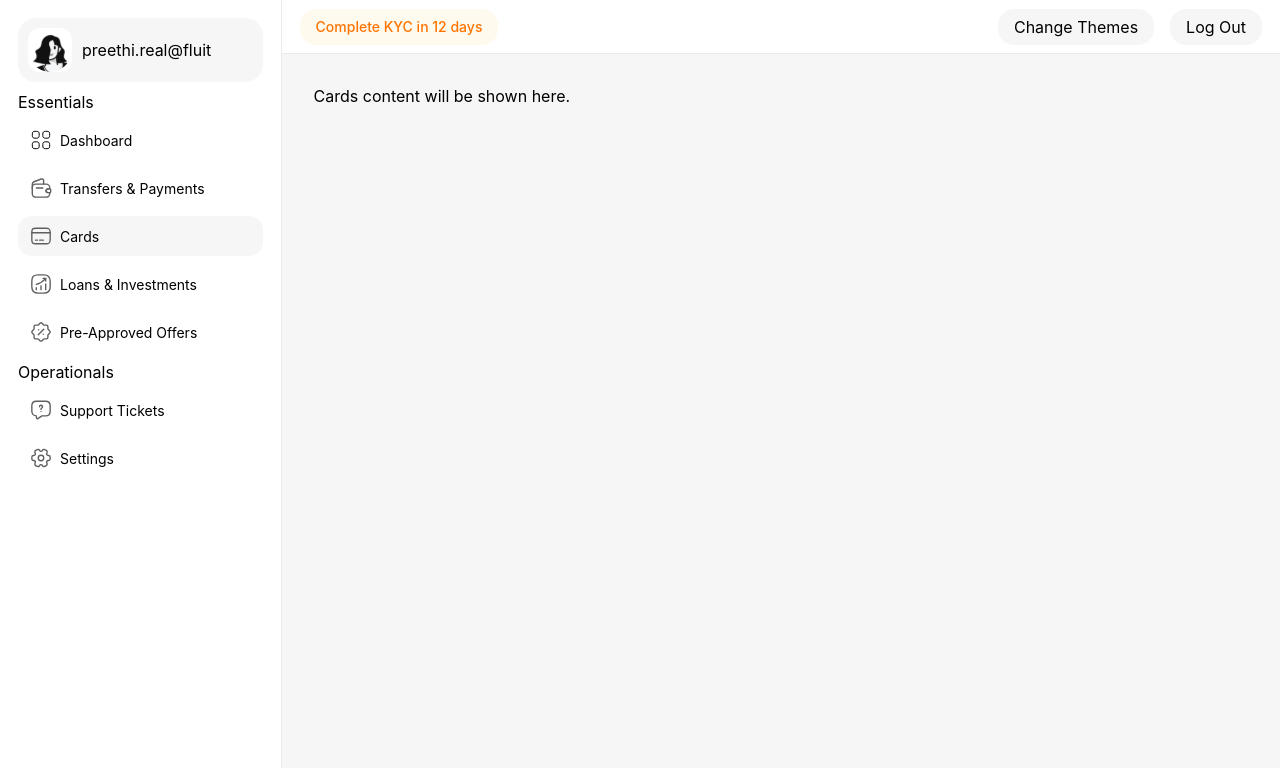
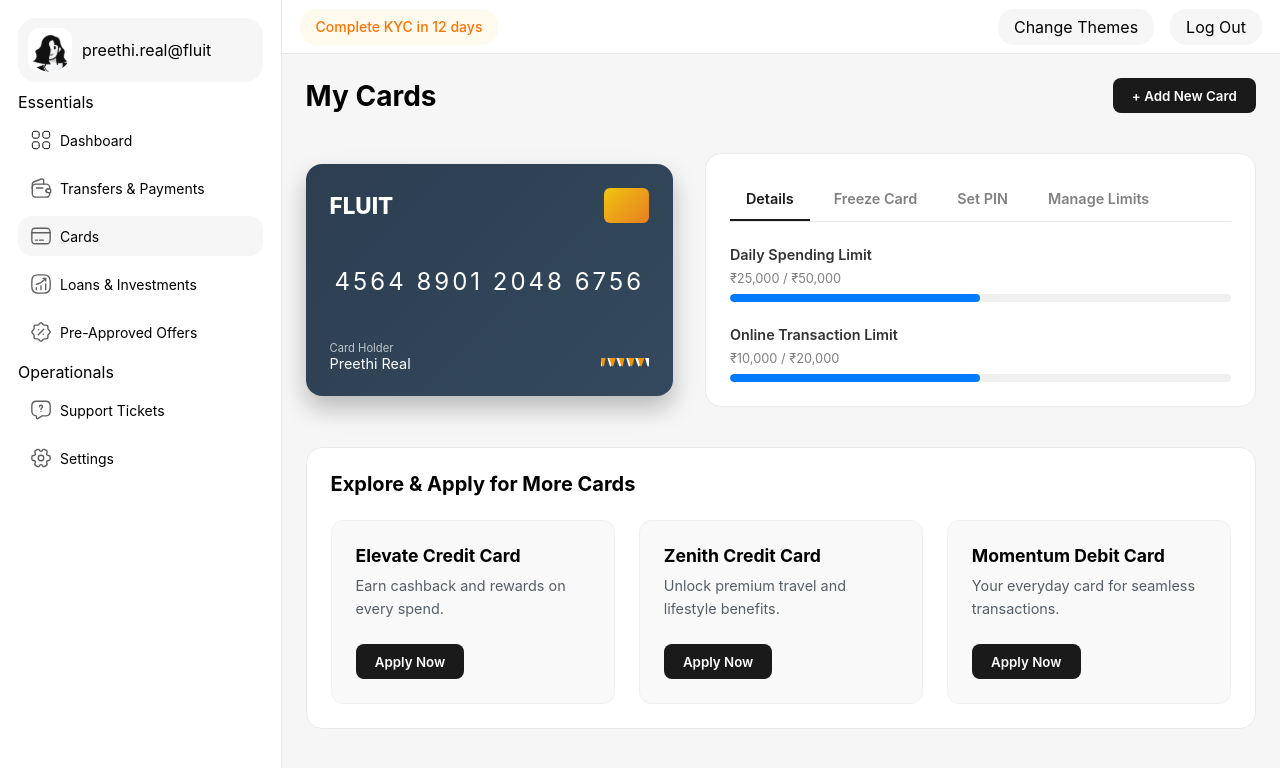
Before and after one commit to Hordhik/BankingSystem, a React (Vite) app in the folder Client/: page /dashboard in a window 1280 px wide. Both pictures are taken after a click on the element "Cards". Shown: the top 768 px of the page. Built offline with nearby package versions, Linux system fonts and the light colour scheme.

Commit message:
Cards Section is Completed

```diff
--- /dev/null
+++ b/Client/src/Dashboard/CardsPage/CardsPage.css
@@ -0,0 +1,249 @@
+/* src/Dashboard/CardsPage/CardsPage.css */
+
+.cards-page-container {
+  padding: 1.5rem;
+  font-family: "Nunito", sans-serif;
+  display: flex;
+  flex-direction: column;
+  gap: 2.5rem; /* Increased gap for better section separation */
+}
+
+.cards-page-header {
+  display: flex;
+  justify-content: space-between;
+  align-items: center;
+}
+
+.cards-page-header h2 {
+  font-size: 1.75rem;
+  font-weight: 700;
+  margin: 0;
+}
+
+.add-card-btn {
+  background-color: #1a1a1a;
+  color: #ffffff;
+  border: none;
+  border-radius: 8px;
+  padding: 0.6rem 1.2rem;
+  font-weight: 600;
+  cursor: pointer;
+  transition: background-color 0.2s;
+}
+
+.add-card-btn:hover {
+  background-color: #333;
+}
+
+/* --- Card Display Area --- */
+.card-display-area {
+  display: grid;
+  grid-template-columns: 1fr 1.5fr;
+  gap: 2rem;
+  align-items: center;
+}
+
+.debit-card-visual {
+  width: 100%;
+  max-width: 400px;
+  aspect-ratio: 1.586 / 1;
+  border-radius: 16px;
+  padding: 1.5rem;
+  color: white;
+  background: linear-gradient(135deg, #2c3e50, #34495e);
+  display: flex;
+  flex-direction: column;
+  justify-content: space-between;
+  box-shadow: 0 12px 24px rgba(0, 0, 0, 0.25);
+  margin: 0 auto;
+}
+
+.debit-card-visual__header {
+  display: flex;
+  justify-content: space-between;
+  align-items: center;
+}
+
+.debit-card-visual__logo {
+  font-weight: 800;
+  font-size: 1.4rem;
+}
+
+.debit-card-visual__chip {
+  width: 45px;
+  height: 35px;
+  background: linear-gradient(135deg, #f1c40f, #e67e22);
+  border-radius: 6px;
+}
+
+.debit-card-visual__number {
+  font-size: 1.5rem;
+  font-family: 'Space Mono', monospace;
+  letter-spacing: 3px;
+  text-align: center;
+}
+
+.debit-card-visual__footer {
+  display: flex;
+  justify-content: space-between;
+  align-items: flex-end;
+}
+
+.debit-card-visual__holder {
+  font-size: 0.9rem;
+}
+
+.debit-card-visual__holder .label {
+  font-size: 0.7rem;
+  color: #bdc3c7;
+  display: block;
+}
+
+.card-vendor-logo {
+  height: 30px;
+  width: auto;
+}
+
+/* Card Management Panel */
+.card-management-panel {
+  background-color: #fff;
+  border: 1px solid #eaeaea;
+  border-radius: 16px;
+  padding: 1.5rem;
+  min-height: 100%; /* Make it as tall as the card */
+}
+
+.management-tabs {
+  display: flex;
+  gap: 0.5rem;
+  border-bottom: 1px solid #eaeaea;
+  margin-bottom: 1.5rem;
+}
+
+.management-tabs button {
+  border: none;
+  background: transparent;
+  padding: 0.75rem 1rem;
+  font-size: 0.9rem;
+  font-weight: 600;
+  color: #808080;
+  cursor: pointer;
+  position: relative;
+  border-bottom: 2px solid transparent;
+  transition: color 0.2s, border-color 0.2s;
+}
+
+.management-tabs button.active {
+  color: #1a1a1a;
+  border-bottom-color: #1a1a1a;
+}
+
+.card-limit-info {
+  display: flex;
+  flex-direction: column;
+  gap: 1.5rem;
+}
+
+.limit-item {
+  display: flex;
+  flex-direction: column;
+  gap: 0.5rem;
+}
+
+.limit-label {
+  font-size: 0.9rem;
+  font-weight: 600;
+  color: #333;
+}
+
+.limit-value {
+  font-size: 0.8rem;
+  color: #808080;
+}
+
+.limit-bar {
+  width: 100%;
+  height: 8px;
+  background-color: #f0f0f0;
+  border-radius: 4px;
+  overflow: hidden;
+}
+
+.limit-progress {
+  height: 100%;
+  background-color: #007bff;
+  border-radius: 4px;
+}
+
+/* --- Styles for Apply for More Cards Section --- */
+.apply-for-cards-section {
+  background-color: #fff;
+  border: 1px solid #eaeaea;
+  border-radius: 16px;
+  padding: 1.5rem;
+}
+
+.apply-for-cards-section h3 {
+  font-size: 1.25rem;
+  font-weight: 700;
+  margin: 0 0 1.5rem 0;
+}
+
+.apply-cards-grid {
+  display: grid;
+  grid-template-columns: repeat(auto-fit, minmax(250px, 1fr));
+  gap: 1.5rem;
+}
+
+.apply-card-item {
+  background-color: #f9f9f9;
+  border: 1px solid #f0f0f0;
+  padding: 1.5rem;
+  border-radius: 12px;
+  display: flex;
+  flex-direction: column;
+  transition: transform 0.2s, box-shadow 0.2s;
+}
+
+.apply-card-item:hover {
+  transform: translateY(-5px);
+  box-shadow: 0 10px 20px rgba(0, 0, 0, 0.07);
+}
+
+.apply-card-item h4 {
+  font-size: 1.1rem;
+  font-weight: 700;
+  margin: 0 0 0.5rem 0;
+}
+
+.apply-card-item p {
+  font-size: 0.9rem;
+  color: #555e68;
+  line-height: 1.6;
+  margin: 0 0 1.5rem 0;
+  flex-grow: 1; /* Pushes the button to the bottom */
+}
+
+.apply-card-item button {
+  background-color: #1a1a1a;
+  color: #ffffff;
+  border: none;
+  border-radius: 8px;
+  padding: 0.6rem 1.2rem;
+  font-weight: 600;
+  cursor: pointer;
+  transition: background-color 0.2s;
+  align-self: flex-start; /* Aligns button to the left */
+}
+
+.apply-card-item button:hover {
+  background-color: #333;
+}
+
+
+/* Responsive Design */
+@media (max-width: 960px) {
+  .card-display-area {
+    grid-template-columns: 1fr;
+  }
+}
--- /dev/null
+++ b/Client/src/Dashboard/CardsPage/CardsPage.jsx
@@ -0,0 +1,93 @@
+import React, { useState } from 'react';
+import './CardsPage.css';
+
+// Reusable Visa Logo SVG
+const VisaLogoSVG = () => (
+  <svg className="card-vendor-logo" viewBox="0 0 100 62" fill="none" xmlns="http://www.w3.org/2000/svg">
+    <rect width="100" height="62" fill="transparent"/>
+    <path d="M72.952 23.01H65.816L60.012 39.01C59.66 40.04 59.204 40.544 58.748 40.544C57.732 40.544 57.06 39.772 56.604 38.648L52.124 23.01H45.228L40.924 38.648C40.468 39.772 39.796 40.544 38.78 40.544C38.324 40.544 37.868 40.04 37.516 39.01L31.712 23.01H24.576L21.432 39.01C20.976 40.04 20.472 40.544 19.964 40.544C18.948 40.544 18.276 39.772 17.82 38.648L13.34 23.01H6.444L2.14 38.648C1.684 39.772 1.012 40.544 0 40.544C-0.456 40.544 -0.96 40.04 -1.416 39.01L-7.22 23.01H-14.356L-17.496 39.01C-17.952 40.04 -18.456 40.544 -18.96 40.544C-19.976 40.544 -20.648 39.772 -21.104 38.648L-25.584 23.01H-32.48L-36.784 38.648C-37.24 39.772 -37.912 40.544 -38.928 40.544C-39.384 40.544 -39.888 40.04 -40.344 39.01L-46.148 23.01H-53.284" transform="translate(39 10)" fill="#fff"/>
+    <path d="M96.7932 23.0098H89.6572L83.8532 39.0098C83.5012 40.0498 83.0452 40.5438 82.5892 40.5438C81.5732 40.5438 80.9012 39.7718 80.4452 38.6478L75.9652 23.0098H69.0692L64.7652 38.6478C64.3092 39.7718 63.6372 40.5438 62.6212 40.5438C62.1652 40.5438 61.7092 40.0498 61.3572 39.0098L55.5532 23.0098H48.4172L45.2732 39.0098C44.8172 40.0498 44.3132 40.5438 43.8052 40.5438C42.7892 40.5438 42.1172 39.7718 41.6612 38.6478L37.1812 23.0098H30.2852L25.9812 38.6478C25.5252 39.7718 24.8532 40.5438 23.8372 40.5438C23.3812 40.5438 22.8772 40.0498 22.4212 39.0098L16.6172 23.0098H9.48122L6.33722 39.0098C5.88122 40.0498 5.37722 40.5438 4.86922 40.5438C3.85322 40.5438 3.18122 39.7718 2.72522 38.6478L-1.75478 23.0098H-8.65078L-12.9548 38.6478C-13.4108 39.7718 -14.0828 40.5438 -15.0988 40.5438C-15.5548 40.5438 -16.0588 40.0498 -16.5148 39.0098L-22.3188 23.0098H-29.4548" transform="translate(0 10)" fill="#F79500"/>
+  </svg>
+);
+
+const CardsPage = () => {
+  const [activeTab, setActiveTab] = useState('details');
+
+  // Data for the new "Apply for Cards" section
+  const availableCards = [
+    { title: 'Elevate Credit Card', description: 'Earn cashback and rewards on every spend.' },
+    { title: 'Zenith Credit Card', description: 'Unlock premium travel and lifestyle benefits.' },
+    { title: 'Momentum Debit Card', description: 'Your everyday card for seamless transactions.' },
+  ];
+
+  return (
+    <div className="cards-page-container">
+      <div className="cards-page-header">
+        <h2>My Cards</h2>
+        <button className="add-card-btn">+ Add New Card</button>
+      </div>
+
+      <div className="card-display-area">
+        <div className="debit-card-visual">
+          <div className="debit-card-visual__header">
+            <span className="debit-card-visual__logo">FLUIT</span>
+            <div className="debit-card-visual__chip"></div>
+          </div>
+          <div className="debit-card-visual__number">
+            <span>4564 8901 2048 6756</span>
+          </div>
+          <div className="debit-card-visual__footer">
+            <div className="debit-card-visual__holder">
+              <span className="label">Card Holder</span>
+              <span>Preethi Real</span>
+            </div>
+            <VisaLogoSVG />
+          </div>
+        </div>
+
+        <div className="card-management-panel">
+          <div className="management-tabs">
+            <button className={activeTab === 'details' ? 'active' : ''} onClick={() => setActiveTab('details')}>Details</button>
+            <button className={activeTab === 'freeze' ? 'active' : ''} onClick={() => setActiveTab('freeze')}>Freeze Card</button>
+            <button className={activeTab === 'pin' ? 'active' : ''} onClick={() => setActiveTab('pin')}>Set PIN</button>
+            <button className={activeTab === 'limits' ? 'active' : ''} onClick={() => setActiveTab('limits')}>Manage Limits</button>
+          </div>
+          <div className="management-content">
+            <div className="card-limit-info">
+              <div className="limit-item">
+                <span className="limit-label">Daily Spending Limit</span>
+                <span className="limit-value">₹25,000 / ₹50,000</span>
+                <div className="limit-bar">
+                  <div className="limit-progress" style={{width: '50%'}}></div>
+                </div>
+              </div>
+              <div className="limit-item">
+                <span className="limit-label">Online Transaction Limit</span>
+                <span className="limit-value">₹10,000 / ₹20,000</span>
+                <div className="limit-bar">
+                  <div className="limit-progress" style={{width: '50%'}}></div>
+                </div>
+              </div>
+            </div>
+          </div>
+        </div>
+      </div>
+
+      {/* NEW "Apply for More Cards" Section */}
+      <section className="apply-for-cards-section">
+        <h3>Explore & Apply for More Cards</h3>
+        <div className="apply-cards-grid">
+          {availableCards.map((card, index) => (
+            <div className="apply-card-item" key={index}>
+              <h4>{card.title}</h4>
+              <p>{card.description}</p>
+              <button>Apply Now</button>
+            </div>
+          ))}
+        </div>
+      </section>
+    </div>
+  );
+};
+
+export default CardsPage;
--- a/Client/src/Dashboard/Dashboard.jsx
+++ b/Client/src/Dashboard/Dashboard.jsx
@@ -12,6 +12,7 @@ import Payments from './Payments/Payments.jsx';
 import { LoansSection } from './LoansSection/LoansSection.jsx';
 import { OffersSection } from './OffersSection/OffersSection.jsx';
 import TransfersPayments from './TransfersPayments/TransfersPayments.jsx';
+import CardsPage from './CardsPage/CardsPage.jsx';
 
 export const Dashboard = () => {
   // State to manage active tabs
@@ -41,6 +42,8 @@ export const Dashboard = () => {
         return <Payments/>;
       case 'Transfers & Payments':
         return <TransfersPayments/>;
+      case 'Cards':
+        return <CardsPage />;
       // You can add cases for other tabs here as you build them
       // For example: case 'Cards': return <CardsComponent />;
       default:
```
